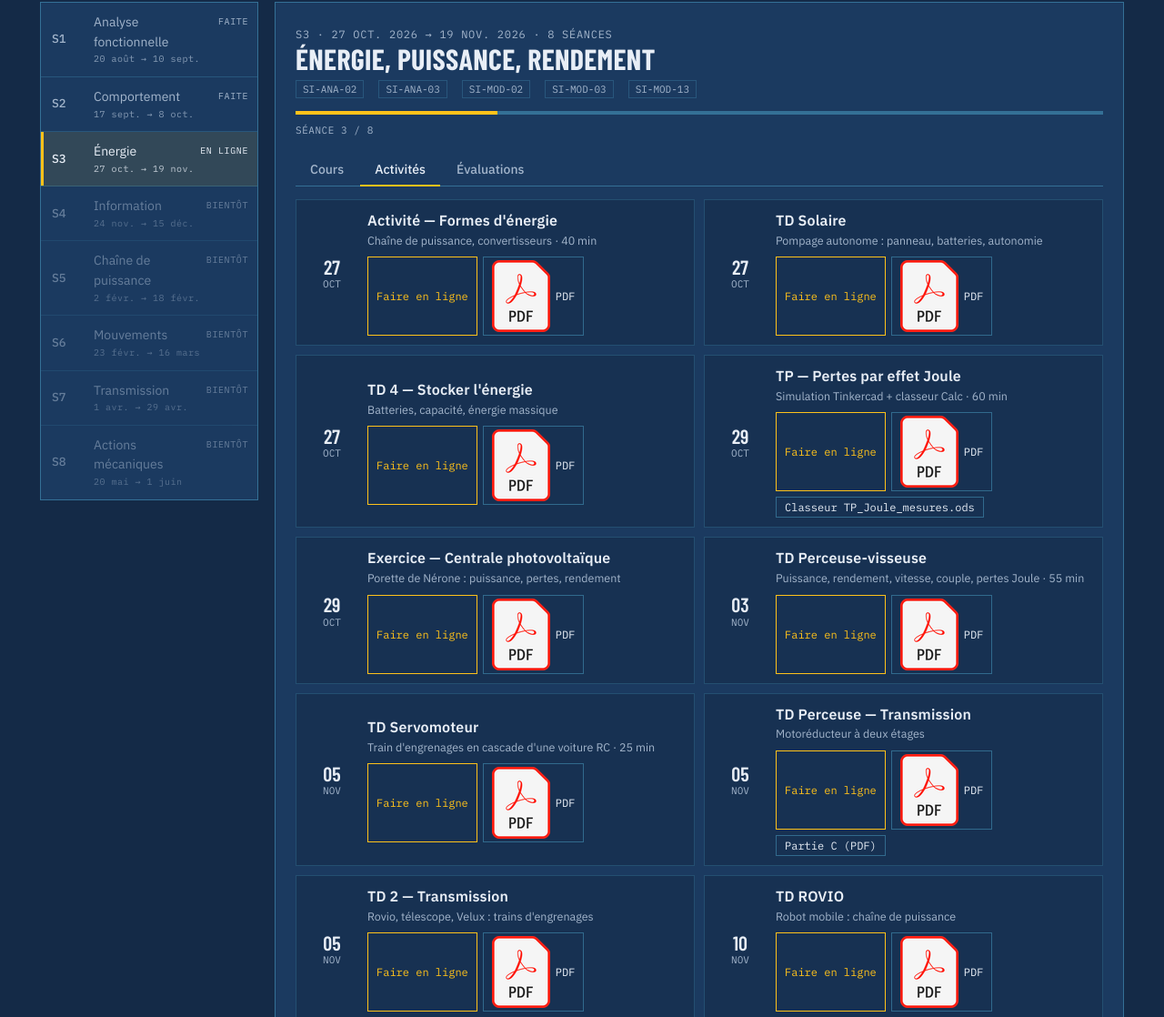
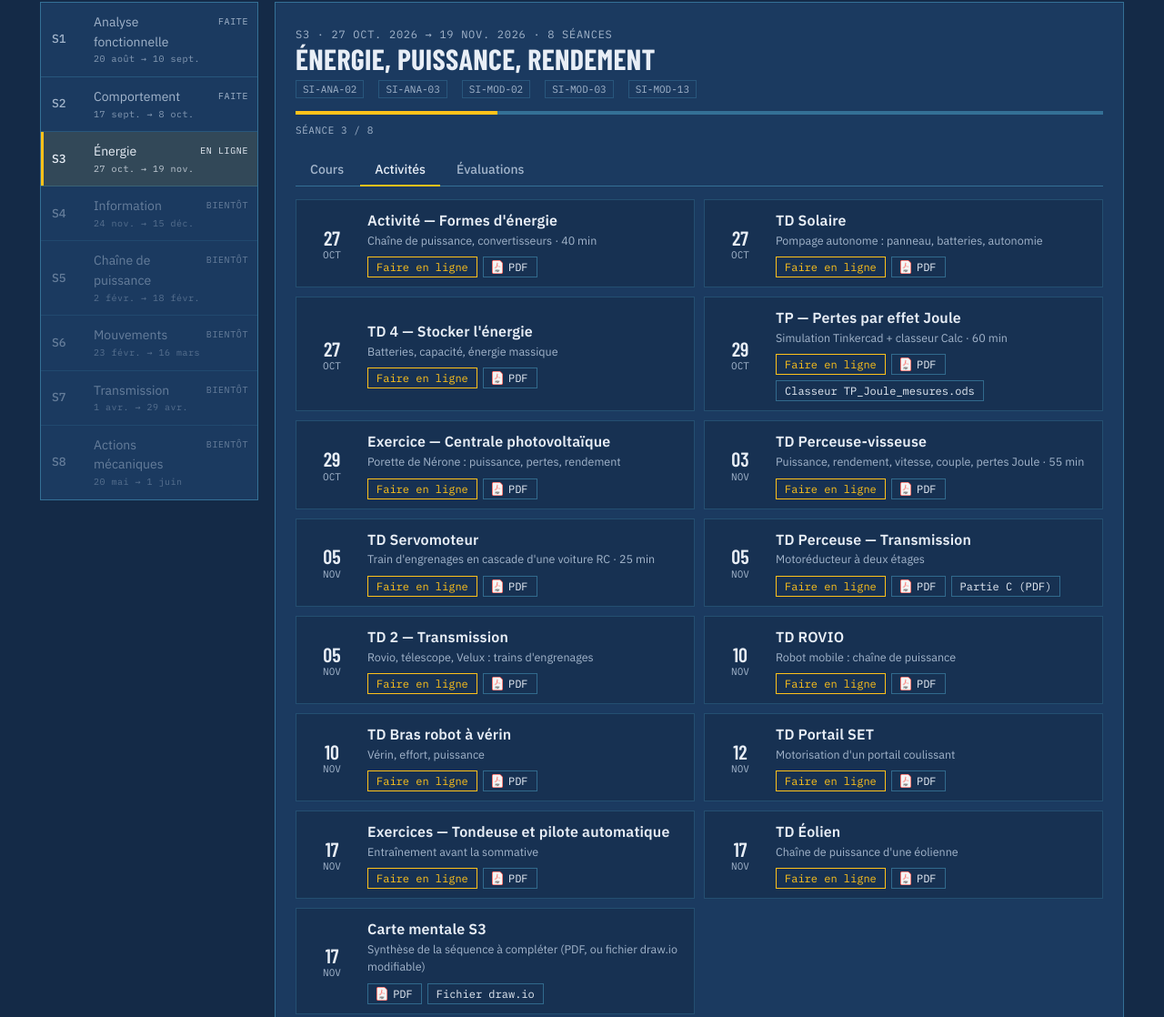
Before and after one commit to hturpin-lab/lab_si, a plain HTML site: page index.html in a window 1280 px wide. Shown: the part 833-1951 px from the top of the page at 91% size. Drawn offline with Linux system fonts and the light colour scheme.

Commit message:
Activités : petite icône PDF et boutons compacts rétablis (règle .tag .ico perdue en v3)
Co-Authored-By: Claude Opus 5.5 <noreply@anthropic.com>
Claude-Session: https://claude.ai/code/session_01B4B1SYQrvBA2rt6WXFe4MS

```diff
--- a/css/site.css
+++ b/css/site.css
@@ -167,6 +167,8 @@ section.bloc{padding:34px 0 10px}
 .tag.ligne{border-color:var(--accent);color:var(--accent)}
 .tag.ligne:hover{background:var(--accent);color:#13263F}
 .tag.off{opacity:.55;cursor:default;border-style:dashed}
+.tag .ico{height:15px;width:auto;flex:none;display:block}
+.act .liens .tag{align-self:flex-start}
 .liste{display:grid;gap:10px}
 .doc{display:grid;grid-template-columns:1fr auto;gap:12px;align-items:center;border:1px solid var(--line);padding:12px 14px;background:rgba(20,42,71,.55)}
 .doc h4{margin:0;font-family:var(--texte);font-size:15px;font-weight:600}
```
